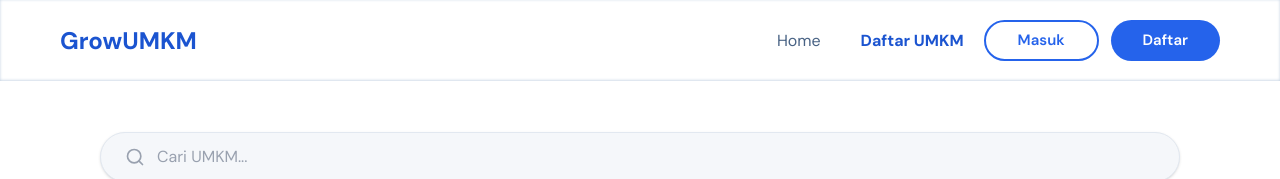
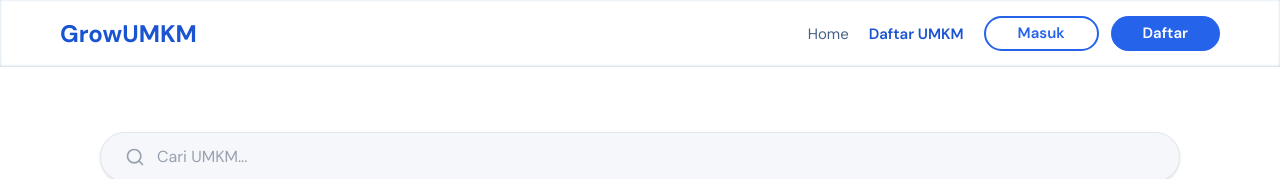
Before and after one commit to ZacksAryasatya/wia-umkm-directory, a React (Vite) app: page /daftar-umkm in a window 1280 px wide. Shown: the top 179 px of the page. Built offline with nearby package versions, Linux system fonts and the light colour scheme.

Commit message:
fix[ZAA]benerin navbar

```diff
--- a/src/App.jsx
+++ b/src/App.jsx
@@ -5,11 +5,13 @@ import HomePage from "./pages/pages-homepage";
 import DetailUmkm from "./pages/pages-detail-umkm";
 import AdminUmkm from "./pages/pages-profile-umkm";
 import RegisterPage from "./pages/pages-register-umkm";
+import ScrollToTop from "./component/ScrollToTop";
 
 
 function App() {
   return (
     <BrowserRouter>
+    <ScrollToTop/>
       <Routes>
         <Route path="/" element={<HomePage />} />
         <Route path="/daftar-umkm" element={<DaftarUmkm />} />
--- /dev/null
+++ b/src/component/ScrollToTop.jsx
@@ -0,0 +1,17 @@
+import { useEffect } from "react";
+import { useLocation } from "react-router-dom";
+
+function ScrollToTop() {
+  const { pathname } = useLocation();
+
+  useEffect(() => {
+    window.scrollTo({
+      top: 0,
+      behavior: "smooth", // biar halus
+    });
+  }, [pathname]);
+
+  return null;
+}
+
+export default ScrollToTop;
--- a/src/component/component-navbar.jsx
+++ b/src/component/component-navbar.jsx
@@ -12,81 +12,125 @@ function Navbar() {
   };
 
   const location = useLocation();
-
   const isActive = (path) => location.pathname === path;
+  const closeMenu = () => setIsMenuOpen(false);
 
   return (
-    <nav className="bg-white shadow-[inset_0_-0.5px_3px_#C1D0E1] lg:py-5 lg:px-[60px] p-5 lg:flex lg:justify-between lg:items-center fixed top-0 w-full z-50">
-      <div className="flex justify-between items-center">
-        <span className="text-2xl font-bold text-[#1B54D0] font-display cursor-pointer">
-          <a href="/">GrowUMKM</a>
-        </span>
+    <nav className="bg-white shadow-[inset_0_-0.5px_3px_#C1D0E1] fixed top-0 w-full z-50">
+      <div className="flex justify-between items-center py-4 px-6 lg:px-[60px]">
+        {/* Logo */}
+        <a
+          href="/"
+          className="text-2xl font-bold text-[#1B54D0] font-display cursor-pointer"
+        >
+          GrowUMKM
+        </a>
 
-        <span className="text-3xl cursor-pointer lg:hidden block t">
-          {isMenuOpen ? (
-            <AiOutlineClose name="close" onClick={toggleMenu} />
-          ) : (
-            <GiHamburgerMenu name="menu" onClick={toggleMenu} />
-          )}
-        </span>
+        {/* Hamburger Icon */}
+        <div className="text-3xl lg:hidden cursor-pointer" onClick={toggleMenu}>
+          {isMenuOpen ? <AiOutlineClose /> : <GiHamburgerMenu />}
         </div>
 
-      <ul
-        className={`
-          lg:flex lg:items-center lg:z-auto lg:static lg:w-auto lg:opacity-100
-          z-10 absolute bg-white w-full left-0 transition ease-in-out duration-250
-          lg:shadow-none flex flex-col lg:flex-row lg:gap-0 gap-3
-          ${
-            isMenuOpen
-              ? "top-15 opacity-100 shadow-md"
-              : "top-[-490px] opacity-0"
-          }
-        `}
-      >
-        <li className="lg:mx-5 my-3 lg:my-0 ml-6">
+        {/* Desktop Menu */}
+        <ul className="hidden lg:flex items-center gap-5">
+          <li>
             <a
               href="/"
-            className={
+              className={`font-display text-[15px] ${
                 isActive("/")
-                ? "font-display text-[#1B54D0] hover:text-[#012167] font-bold"
-                : "font-display text-[#486284] hover:text-[#012167] hover:font-bold duration-300"
-            }
-            onClick={toggleMenu}
+                  ? "text-[#1B54D0] font-semibold"
+                  : "text-[#486284] hover:text-[#012167]"
+              } duration-300`}
             >
               Home
             </a>
           </li>
-        <li className="lg:mx-5 my-3 lg:my-0 ml-6">
+          <li>
             <a
               href="/daftar-umkm"
-            className={
+              className={`font-display text-[15px] ${
                 isActive("/daftar-umkm")
-                ? "font-display text-[#1B54D0] hover:text-[#012167] font-bold"
-                : "font-display text-[#486284] hover:text-[#012167] hover:font-bold duration-300"
-            }
-            onClick={toggleMenu}
+                  ? "text-[#1B54D0] font-semibold"
+                  : "text-[#486284] hover:text-[#012167]"
+              } duration-300`}
             >
               Daftar UMKM
             </a>
           </li>
 
-        <div className="flex flex-col lg:flex-row lg:gap-3 gap-2 ml-auto mr-6 lg:mr-0 lg:mx-0 my-3 lg:my-0">
+          {/* Buttons Desktop */}
+          <div className="flex gap-3">
             <Button
               variant="outlined"
               href={"/profile-umkm"}
-            className="text-sm py-1 px-6 lg:py-2 lg:px-8"
+              className="text-sm px-5 py-[6px] lg:py-[5px]"
             >
               Masuk
             </Button>
             <Button
               variant="filled"
               href={"/register-page"}
-            className="text-sm py-1 px-6 lg:py-2 lg:px-8"
+              className="text-sm px-5 py-[6px] lg:py-[5px]"
             >
               Daftar
             </Button>
           </div>
         </ul>
+      </div>
+
+      {/* Mobile Menu */}
+      <div
+        className={`lg:hidden bg-white shadow-md transition-all duration-300 overflow-hidden ${
+          isMenuOpen ? "max-h-[500px] opacity-100" : "max-h-0 opacity-0"
+        }`}
+      >
+        <ul className="flex flex-col items-start gap-4 px-6 py-4">
+          <li>
+            <a
+              href="/"
+              onClick={closeMenu}
+              className={`font-display text-[15px] ${
+                isActive("/")
+                  ? "text-[#1B54D0] font-semibold"
+                  : "text-[#486284] hover:text-[#012167]"
+              } duration-300`}
+            >
+              Home
+            </a>
+          </li>
+          <li>
+            <a
+              href="/daftar-umkm"
+              onClick={closeMenu}
+              className={`font-display text-[15px] ${
+                isActive("/daftar-umkm")
+                  ? "text-[#1B54D0] font-semibold"
+                  : "text-[#486284] hover:text-[#012167]"
+              } duration-300`}
+            >
+              Daftar UMKM
+            </a>
+          </li>
+
+          {/* Buttons Mobile */}
+          <div className="flex flex-col w-full gap-3 mt-3">
+            <Button
+              variant="outlined"
+              href={"/profile-umkm"}
+              className="w-full text-sm py-2"
+            >
+              Masuk
+            </Button>
+            <Button
+              variant="filled"
+              href={"/register-page"}
+              className="w-full text-sm py-2"
+            >
+              Daftar
+            </Button>
+          </div>
+        </ul>
+      </div>
     </nav>
   );
 }
--- a/src/pages/pages-detail-umkm.jsx
+++ b/src/pages/pages-detail-umkm.jsx
@@ -154,7 +154,7 @@ function DetailUmkm() {
             <iframe
               src={umkm.embed}
               width="100%"
-              height="300"
+              height="340"
               style={{ border: 0 }}
               allowFullScreen=""
               loading="lazy"
--- a/src/pages/pages-homepage.jsx
+++ b/src/pages/pages-homepage.jsx
@@ -102,7 +102,7 @@ function HomePage() {
         className="bg-white shadow-[inset_0_1px_3px_#C1D0E1] rounded-t-[50px] mt-10 px-6 lg:px-[100px] py-25"
         initial="hidden"
         whileInView="visible"
-        viewport={{ once: true, amount: 0.2 }}
+        viewport={{ once: true, amount: 0 }}
         variants={fadeIn}
       >
         <CategoryBar
@@ -147,7 +147,7 @@ function HomePage() {
         className="flex flex-col mt-[-30px] lg:flex-row items-center justify-between px-6 lg:px-[100px] py-10 lg:py-10 bg-[#ffffff] rounded-b-[20px] "
         initial="hidden"
         whileInView="visible"
-        viewport={{ once: true, amount: 0.2 }}
+        viewport={{ once: true, amount: 0 }}
         variants={fadeInUp}
       >
         <div className="w-full lg:w-1/2 lg:text-left mb-10 lg:mb-0">
```
Lines whose indentation alone changed are shown as unchanged.
